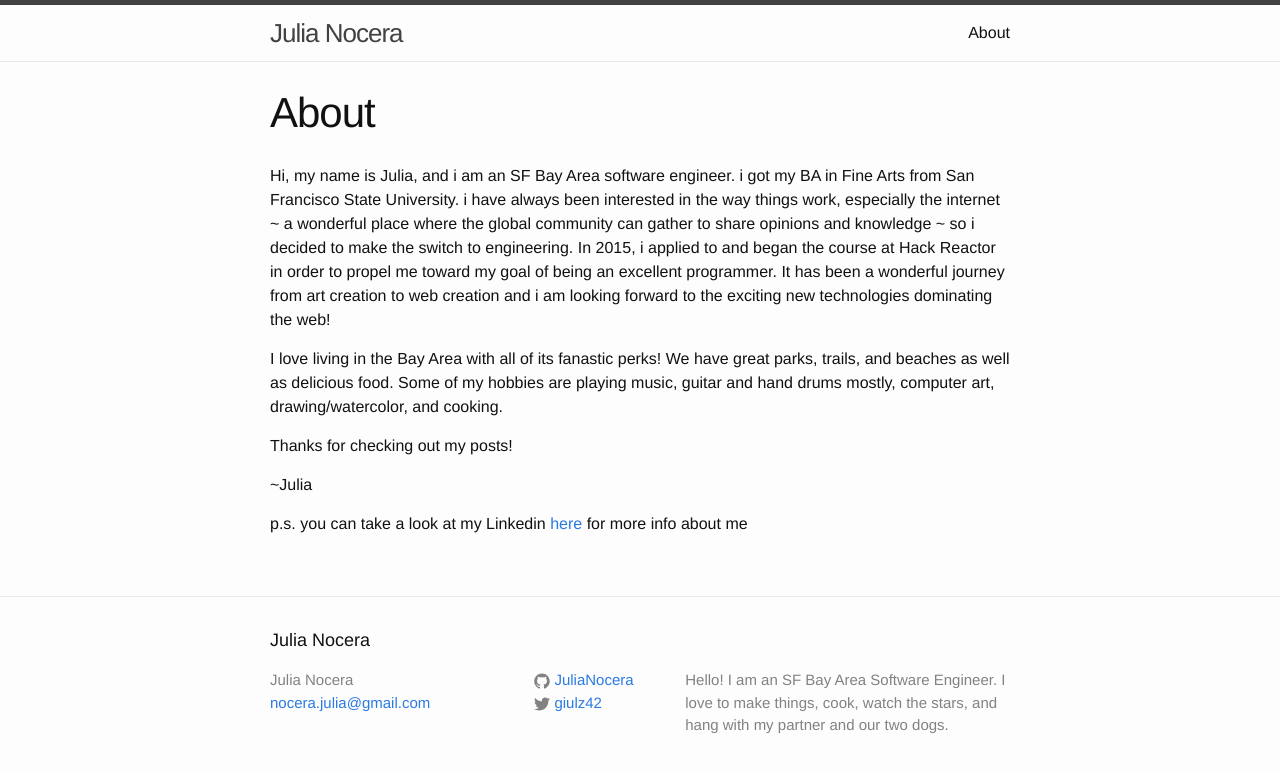
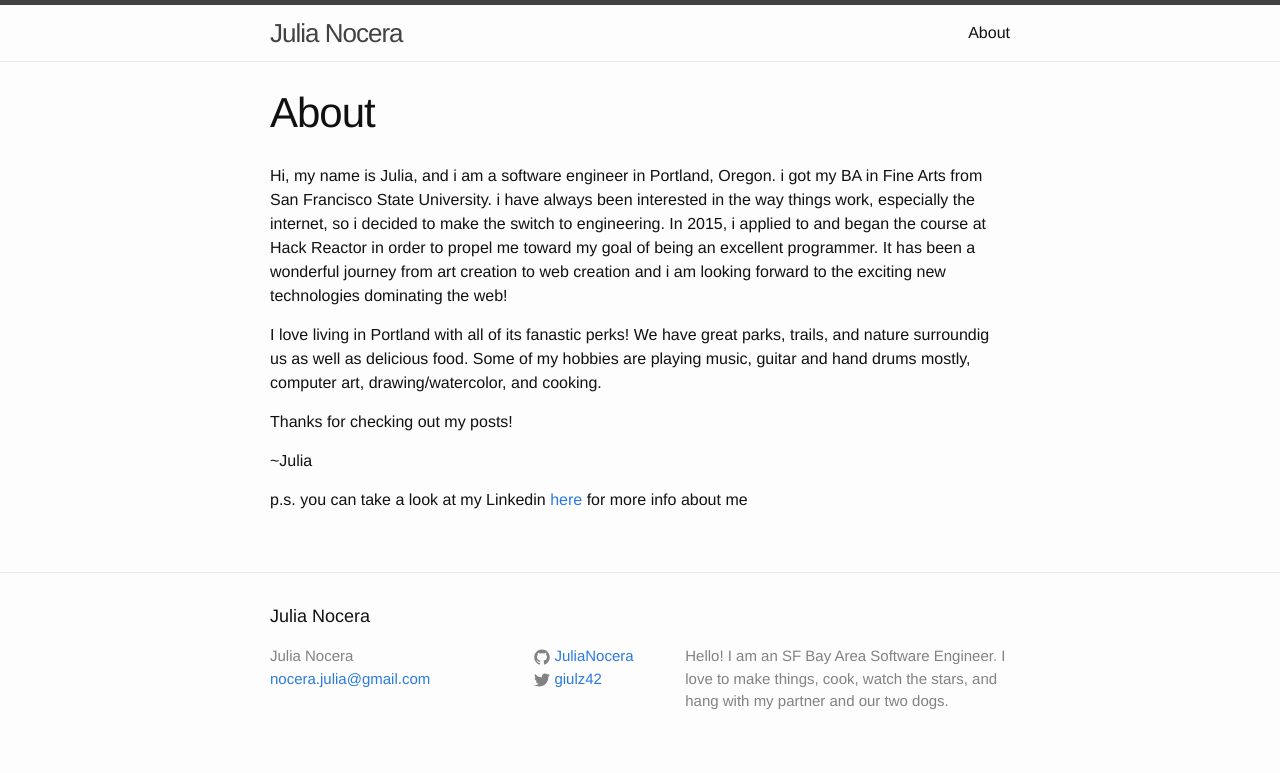
Before and after one commit to JuliaNocera/JuliaNocera.github.io, a Jekyll site: the page built from about.md, in a window 1280 px wide. Shown: the top 773 px of the page. Built offline with Jekyll 4.4.1, drawn with Linux system fonts in a browser that asks for light colours.

Commit message:
updates location

```diff
--- a/about.md
+++ b/about.md
@@ -4,9 +4,9 @@ title: About
 permalink: /about/
 ---
 
-Hi, my name is Julia, and i am an SF Bay Area software engineer. i got my BA in Fine Arts from San Francisco State University. i have always been interested in the way things work, especially the internet ~ a wonderful place where the global community can gather to share opinions and knowledge ~ so i decided to make the switch to engineering. In 2015, i applied to and began the course at Hack Reactor in order to propel me toward my goal of being an excellent programmer. It has been a wonderful journey from art creation to web creation and i am looking forward to the exciting new technologies dominating the web!
+Hi, my name is Julia, and i am a software engineer in Portland, Oregon. i got my BA in Fine Arts from San Francisco State University. i have always been interested in the way things work, especially the internet, so i decided to make the switch to engineering. In 2015, i applied to and began the course at Hack Reactor in order to propel me toward my goal of being an excellent programmer. It has been a wonderful journey from art creation to web creation and i am looking forward to the exciting new technologies dominating the web!
 
-I love living in the Bay Area with all of its fanastic perks! We have great parks, trails, and beaches as well as delicious food. Some of my hobbies are playing music, guitar and hand drums mostly, computer art, drawing/watercolor, and cooking.
+I love living in Portland with all of its fanastic perks! We have great parks, trails, and nature surroundig us as well as delicious food. Some of my hobbies are playing music, guitar and hand drums mostly, computer art, drawing/watercolor, and cooking.
 
 
 Thanks for checking out my posts!
```
